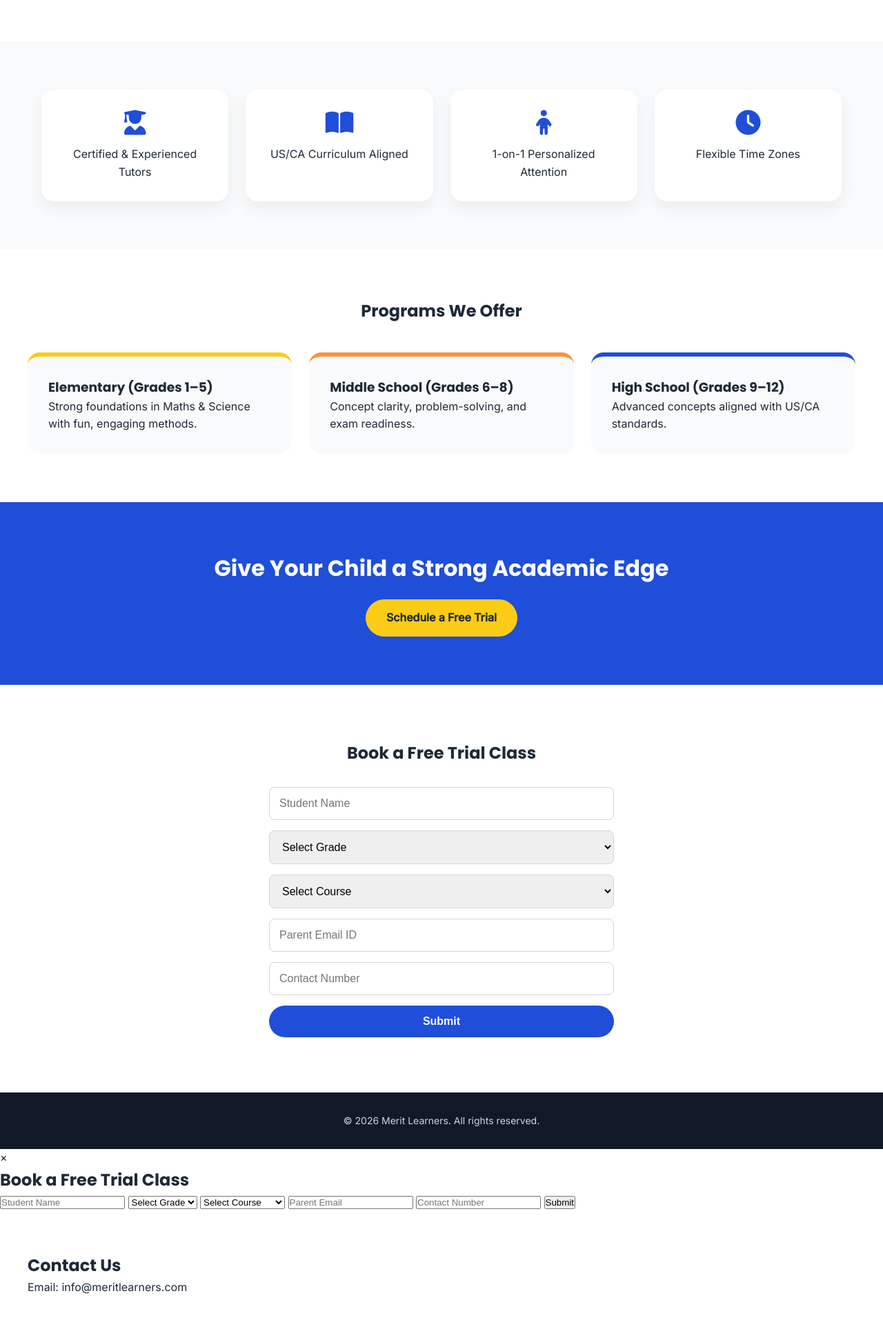
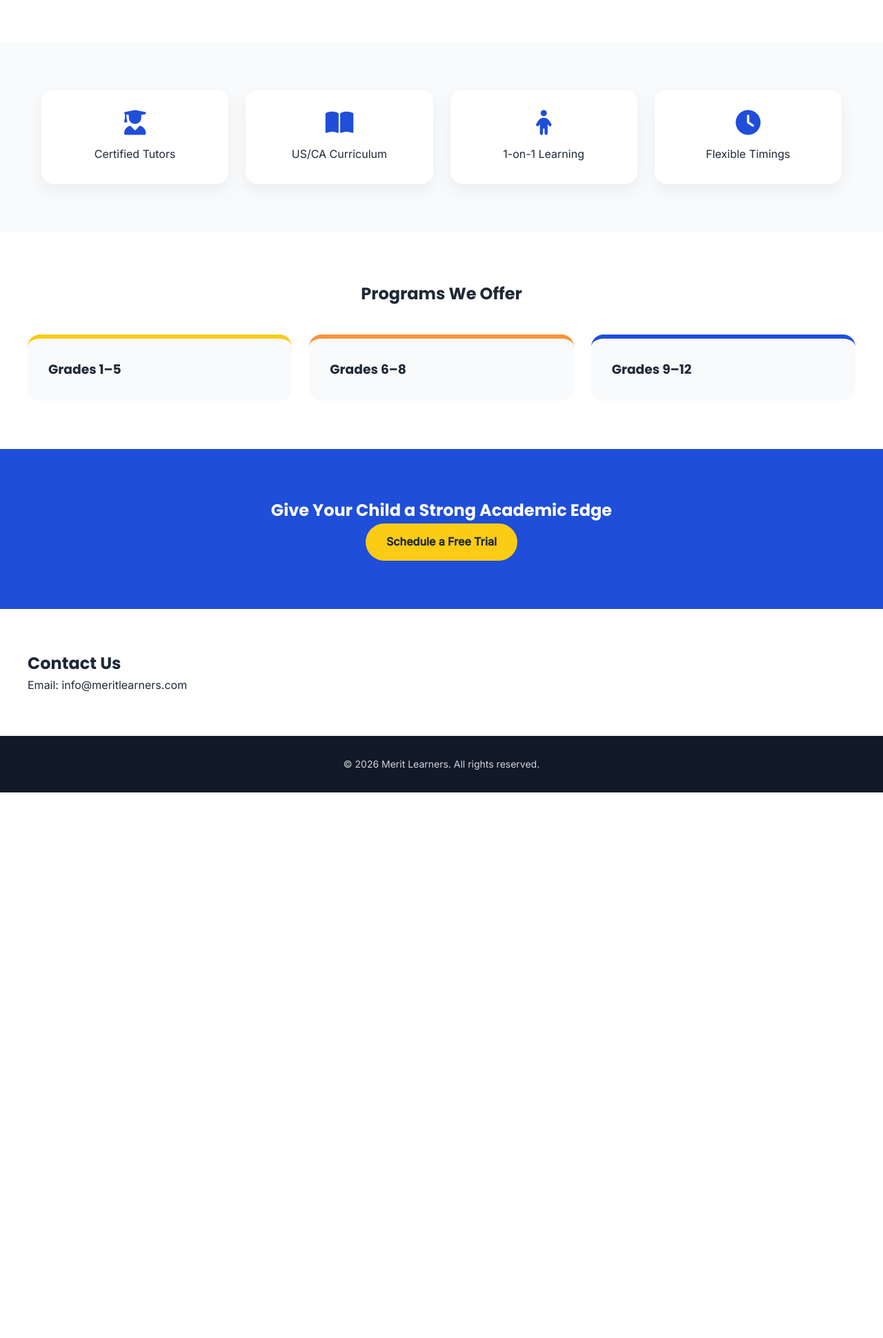
Before and after one commit to shelleysachdeva/meritlearners.github.io, a plain HTML site: page index.html in a window 1280 px wide. Shown: the part 640-2580 px from the top of the page at 69% size. After the commit the page ends 1789 px from the top, so only its background shows below. Drawn offline with Linux system fonts and the light colour scheme.

Commit message:
Update index.html

```diff
--- a/index.html
+++ b/index.html
@@ -20,26 +20,17 @@
       --light: #f9fafb;
     }
 
-    * {
-      margin: 0;
-      padding: 0;
-      box-sizing: border-box;
-    }
+    * { margin: 0; padding: 0; box-sizing: border-box; }
 
     body {
       font-family: 'Inter', sans-serif;
       color: var(--dark);
       line-height: 1.6;
-      background: white;
     }
 
-    h1, h2, h3 {
-      font-family: 'Poppins', sans-serif;
-    }
+    h1, h2, h3 { font-family: 'Poppins', sans-serif; }
 
-    a {
-      text-decoration: none;
-    }
+    a { text-decoration: none; }
 
     .container {
       max-width: 1200px;
@@ -80,15 +71,8 @@
       padding: 80px 0;
     }
 
-    .hero h1 {
-      font-size: 42px;
-      margin-bottom: 20px;
-    }
-
-    .hero p {
-      font-size: 18px;
-      margin-bottom: 30px;
-    }
+    .hero h1 { font-size: 42px; margin-bottom: 20px; }
+    .hero p { font-size: 18px; margin-bottom: 30px; }
 
     .btn {
       display: inline-block;
@@ -97,6 +81,7 @@
       padding: 14px 30px;
       border-radius: 30px;
       font-weight: 600;
+      cursor: pointer;
     }
 
     .hero img {
@@ -131,9 +116,7 @@
     }
 
     /* GRADES */
-    .grades {
-      padding: 70px 0;
-    }
+    .grades { padding: 70px 0; }
 
     .grade-grid {
       display: grid;
@@ -148,13 +131,8 @@
       border-top: 6px solid var(--yellow);
     }
 
-    .grade-card:nth-child(2) {
-      border-color: var(--orange);
-    }
-
-    .grade-card:nth-child(3) {
-      border-color: var(--primary);
-    }
+    .grade-card:nth-child(2) { border-color: var(--orange); }
+    .grade-card:nth-child(3) { border-color: var(--primary); }
 
     /* CTA */
     .cta {
@@ -162,11 +140,6 @@
       color: white;
       padding: 70px 20px;
       text-align: center;
-    }
-
-    .cta h2 {
-      font-size: 32px;
-      margin-bottom: 20px;
     }
 
     .cta .btn {
@@ -183,17 +156,33 @@
       font-size: 14px;
     }
 
-    /* MOBILE */
-    @media (max-width: 768px) {
-      .hero {
-        grid-template-columns: 1fr;
-        text-align: center;
+    /* MODAL */
+    .modal {
+      display: none;
+      position: fixed;
+      inset: 0;
+      background: rgba(0,0,0,0.6);
+      z-index: 1000;
     }
+
+    .modal-content {
+      background: white;
+      max-width: 500px;
+      margin: 8% auto;
+      padding: 30px;
+      border-radius: 16px;
+      position: relative;
     }
-    /* FREE TRIAL FORM */
+
+    .close {
+      position: absolute;
+      right: 20px;
+      top: 15px;
+      font-size: 28px;
+      cursor: pointer;
+    }
+
     .trial-form {
-  max-width: 500px;
-  margin: auto;
       display: grid;
       gap: 15px;
     }
@@ -212,11 +201,16 @@
       padding: 14px;
       border-radius: 30px;
       border: none;
-  font-size: 16px;
       font-weight: 600;
       cursor: pointer;
     }
 
+    @media (max-width: 768px) {
+      .hero {
+        grid-template-columns: 1fr;
+        text-align: center;
+      }
+    }
   </style>
 </head>
 
@@ -237,145 +231,77 @@
   <div>
     <h1>Building Strong Foundations in Maths & Science</h1>
     <p>Personalized 1-on-1 online tutoring for Grades 1–12, aligned with the US/CA curriculum.</p>
-    <a href="javascript:void(0)" class="btn" onclick="openModal()">Book a Free Demo</a>
-
+    <a class="btn" onclick="openModal()">Book a Free Demo</a>
   </div>
   <img src="images/hero-student.jpg" alt="Online learning student">
 </section>
 
 <section class="features" id="why-us">
   <div class="container feature-grid">
-    <div class="card">
-      <i class="fa-solid fa-user-graduate"></i>
-      <p>Certified & Experienced Tutors</p>
-    </div>
-    <div class="card">
-      <i class="fa-solid fa-book-open"></i>
-      <p>US/CA Curriculum Aligned</p>
-    </div>
-    <div class="card">
-      <i class="fa-solid fa-child"></i>
-      <p>1-on-1 Personalized Attention</p>
-    </div>
-    <div class="card">
-      <i class="fa-solid fa-clock"></i>
-      <p>Flexible Time Zones</p>
-    </div>
+    <div class="card"><i class="fa-solid fa-user-graduate"></i><p>Certified Tutors</p></div>
+    <div class="card"><i class="fa-solid fa-book-open"></i><p>US/CA Curriculum</p></div>
+    <div class="card"><i class="fa-solid fa-child"></i><p>1-on-1 Learning</p></div>
+    <div class="card"><i class="fa-solid fa-clock"></i><p>Flexible Timings</p></div>
   </div>
 </section>
 
 <section class="grades container" id="programs">
   <h2 style="text-align:center;margin-bottom:40px;">Programs We Offer</h2>
   <div class="grade-grid">
-    <div class="grade-card">
-      <h3>Elementary (Grades 1–5)</h3>
-      <p>Strong foundations in Maths & Science with fun, engaging methods.</p>
-    </div>
-    <div class="grade-card">
-      <h3>Middle School (Grades 6–8)</h3>
-      <p>Concept clarity, problem-solving, and exam readiness.</p>
-    </div>
-    <div class="grade-card">
-      <h3>High School (Grades 9–12)</h3>
-      <p>Advanced concepts aligned with US/CA standards.</p>
-    </div>
+    <div class="grade-card"><h3>Grades 1–5</h3></div>
+    <div class="grade-card"><h3>Grades 6–8</h3></div>
+    <div class="grade-card"><h3>Grades 9–12</h3></div>
   </div>
 </section>
 
 <section class="cta">
   <h2>Give Your Child a Strong Academic Edge</h2>
-  <a href="javascript:void(0)" class="btn" onclick="openModal()">Schedule a Free Trial</a>
-
+  <a class="btn" onclick="openModal()">Schedule a Free Trial</a>
 </section>
 
-</section>
-
-<section id="trial-form" class="container" style="padding:80px 0;">
-  <h2 style="text-align:center;margin-bottom:30px;">
-    Book a Free Trial Class
-  </h2>
-
-  <form class="trial-form">
-    <input type="text" placeholder="Student Name" required>
-
-    <select required>
-      <option value="">Select Grade</option>
-      <option>Grade 1–5</option>
-      <option>Grade 6–8</option>
-      <option>Grade 9–12</option>
-    </select>
-
-    <select required>
-      <option value="">Select Course</option>
-      <option>Maths</option>
-      <option>Science</option>
-      <option>Maths & Science</option>
-    </select>
-
-    <input type="email" placeholder="Parent Email ID" required>
-    <input type="tel" placeholder="Contact Number" required>
-
-    <button type="submit">Submit</button>
-  </form>
+<section class="container" id="contact" style="padding:60px 0;">
+  <h2>Contact Us</h2>
+  <p>Email: info@meritlearners.com</p>
 </section>
 
 <footer>
   © 2026 Merit Learners. All rights reserved.
 </footer>
 
-<!-- TRIAL FORM MODAL -->
+<!-- MODAL -->
 <div id="trialModal" class="modal">
   <div class="modal-content">
     <span class="close" onclick="closeModal()">&times;</span>
-
     <h2>Book a Free Trial Class</h2>
 
-    <form
-  id="trialForm"
+    <form class="trial-form"
       action="https://docs.google.com/forms/d/e/1FAIpQLSfL5gWJZ6t4Kp7xTq0mE3v6C1YH7Xx9sG5R9Y/formResponse"
       method="POST"
       target="hidden_iframe"
-  onsubmit="submitted=true; showSuccess();"
->
+      onsubmit="showSuccess()">
 
-  <input type="text"
-         name="entry.2005620554"
-         placeholder="Student Name"
-         required>
-
+      <input name="entry.2005620554" placeholder="Student Name" required>
       <select name="entry.1045781291" required>
         <option value="">Select Grade</option>
         <option>Grade 1–5</option>
         <option>Grade 6–8</option>
         <option>Grade 9–12</option>
       </select>
-
       <select name="entry.1065046570" required>
         <option value="">Select Course</option>
         <option>Maths</option>
         <option>Science</option>
         <option>Maths & Science</option>
       </select>
-
-  <input type="email"
-         name="entry.1166974658"
-         placeholder="Parent Email"
-         required>
-
-  <input type="tel"
-         name="entry.839337160"
-         placeholder="Contact Number"
-         required>
-
+      <input type="email" name="entry.1166974658" placeholder="Parent Email" required>
+      <input type="tel" name="entry.839337160" placeholder="Contact Number" required>
       <button type="submit">Submit</button>
     </form>
 
     <iframe name="hidden_iframe" style="display:none;"></iframe>
-
-<p id="successMessage" style="display:none;"><p id="successMessage" style="display:none;">
+    <p id="successMessage" style="display:none; color:green; text-align:center; margin-top:15px;">
       ✅ Thank you! We will contact you shortly.
     </p>
-
   </div>
 </div>
 
@@ -383,33 +309,16 @@
 function openModal() {
   document.getElementById("trialModal").style.display = "block";
 }
-
 function closeModal() {
   document.getElementById("trialModal").style.display = "none";
 }
-
-function handleSubmit(event) {
-  event.preventDefault();
-  const form = document.getElementById("trialForm");
-
-  fetch(form.action, {
-    method: "POST",
-    body: new FormData(form),
-    headers: { 'Accept': 'application/json' }
-  }).then(response => {
-    if (response.ok) {
-      form.style.display = "none";
+function showSuccess() {
+  setTimeout(() => {
+    document.querySelector(".trial-form").style.display = "none";
     document.getElementById("successMessage").style.display = "block";
-    }
-  });
+  }, 800);
 }
 </script>
 
-<section class="container" id="contact" style="padding:60px 0;">
-  <h2>Contact Us</h2>
-  <p>Email: info@meritlearners.com</p>
-
-
-
 </body>
 </html>
```
Lines whose indentation alone changed are shown as unchanged.
